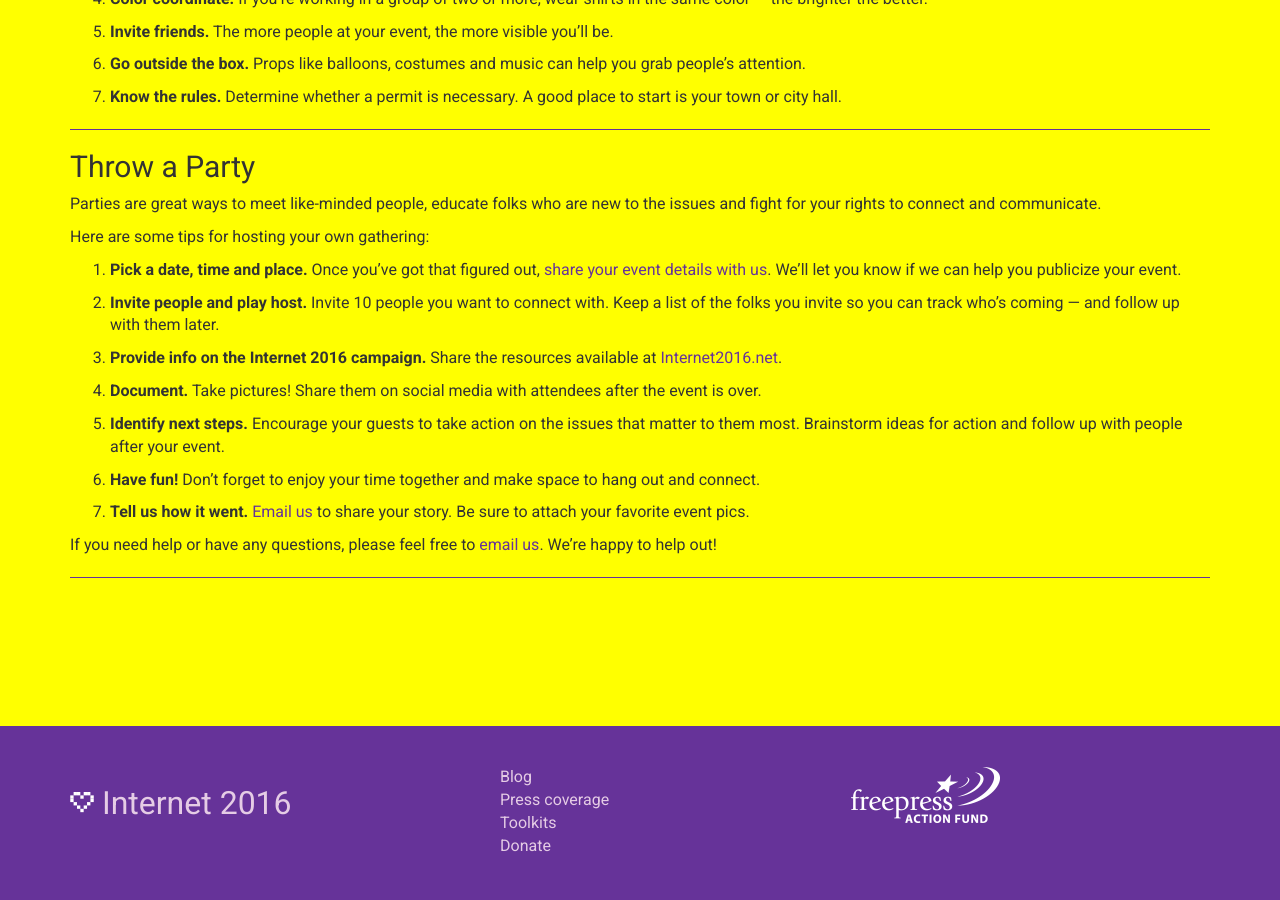
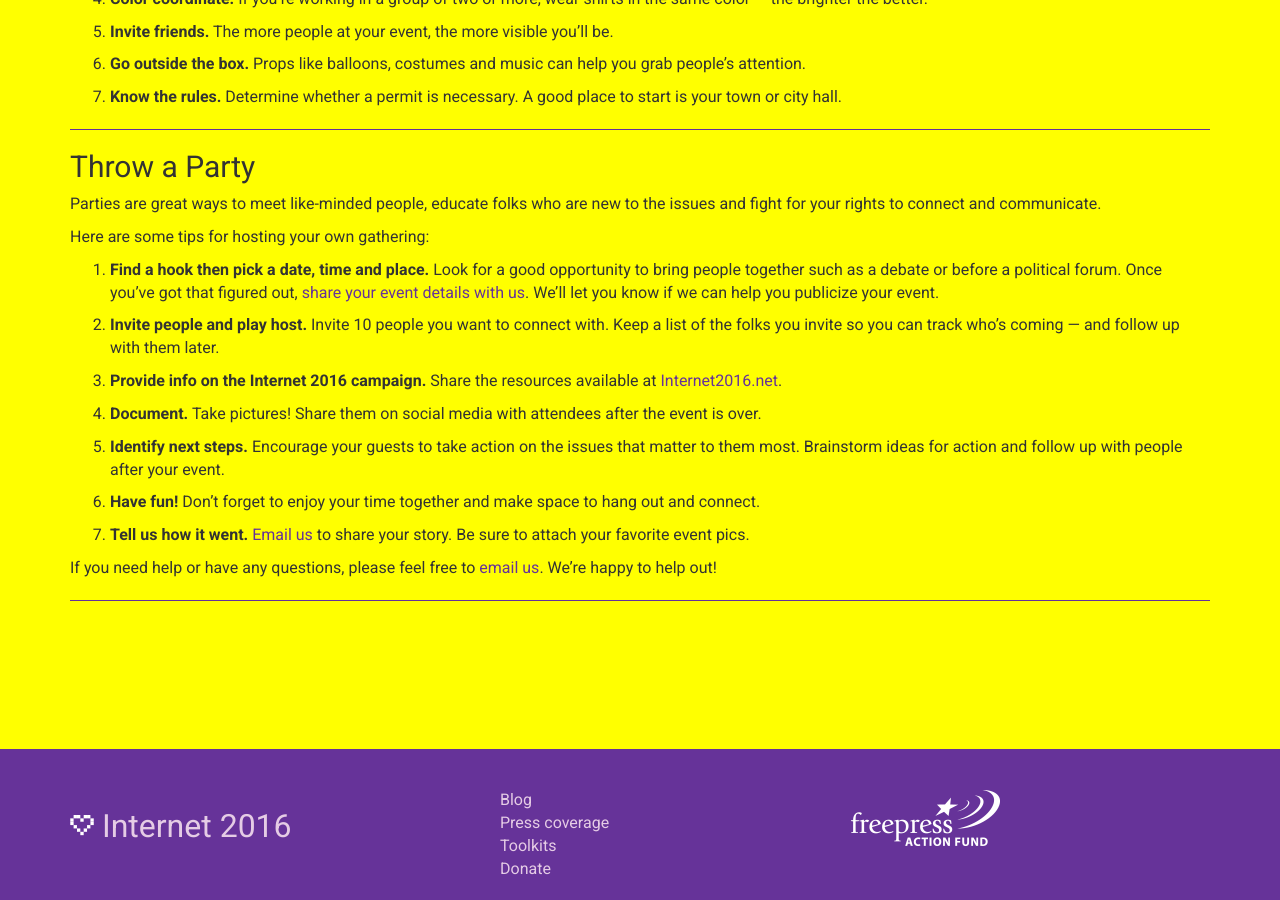
Before and after one commit to freepress/internet2016, a Jekyll site: the page built from _posts/toolkits/2015-01-04-mobilize-in-your-community.md, in a window 1280 px wide and 900 px high, scrolled down 2089 px. Built offline with Jekyll 4.4.1, drawn with Linux system fonts in a browser that asks for light colours; comment, search, counter and statistics services are not loaded.

Commit message:
Updated content

```diff
--- a/_posts/toolkits/2015-01-04-mobilize-in-your-community.md
+++ b/_posts/toolkits/2015-01-04-mobilize-in-your-community.md
@@ -78,7 +78,7 @@ Parties are great ways to meet like-minded people, educate folks who are new to
 
 Here are some tips for hosting your own gathering:
 
- 1. **Pick a date, time and place.** Once you’ve got that figured out, <a href="mailto:info@freepress.net?subject=Internet 2016 event details">share your event details with us</a>. We’ll let you know if we can help you publicize your event.
+ 1. **Find a hook then pick a date, time and place.** Look for a good opportunity to bring people together such as a debate or before a political forum. Once you’ve got that figured out, <a href="mailto:info@freepress.net?subject=Internet 2016 event details">share your event details with us</a>. We’ll let you know if we can help you publicize your event.
 
  1. **Invite people and play host.** Invite 10 people you want to connect with. Keep a list of the folks you invite so you can track who’s coming — and follow up with them later.
 
```
